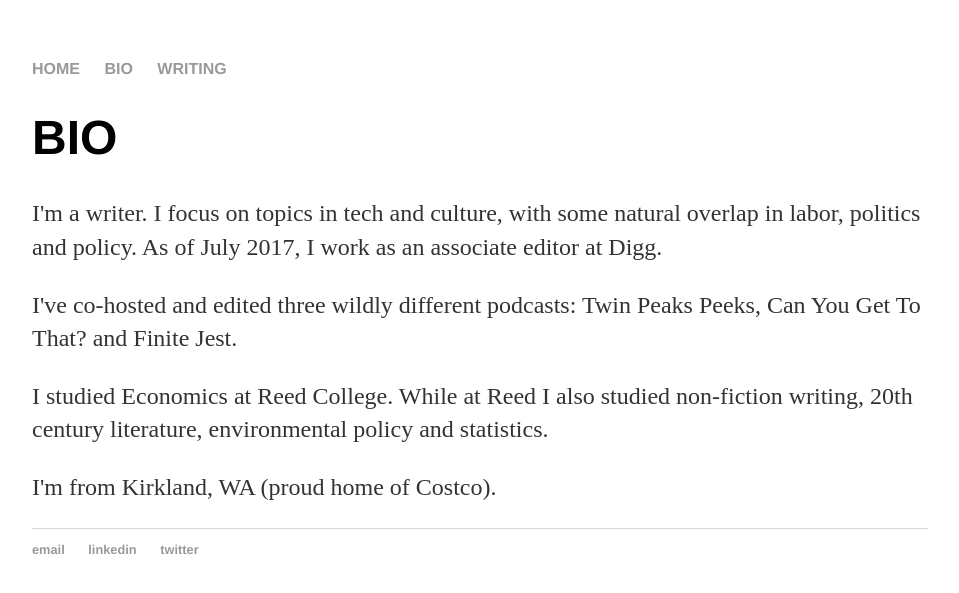
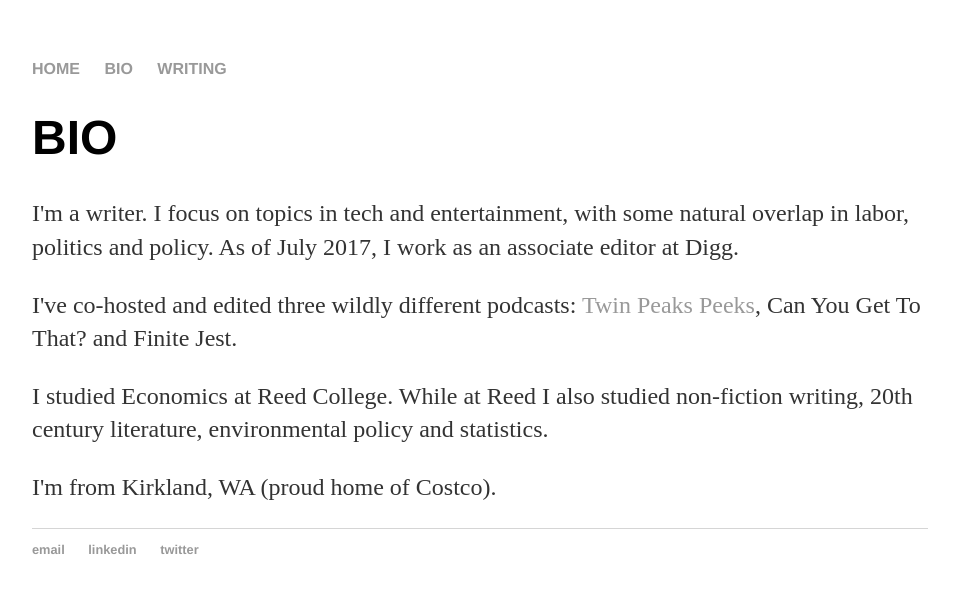
Before and after one commit to mathewolson/mathewolson.github.io, a Jekyll site: the page built from about.html, in a window 1280 px wide. Shown: the top 593 px of the page, without its empty margins (160-1119 px from the left). Built offline with Jekyll 4.4.1, drawn with Linux system fonts in a browser that asks for light colours.

Commit message:
Update about.html

```diff
--- a/about.html
+++ b/about.html
@@ -4,8 +4,8 @@ title: Bio
 ---
 <div class="blurb">
 	<h1>BIO</h1>
-	<p>I'm a writer. I focus on topics in tech and culture, with some natural overlap in labor, politics and policy. As of July 2017, I work as an associate editor at Digg. </p>
-	<p>I've co-hosted and edited three wildly different podcasts: Twin Peaks Peeks, Can You Get To That? and Finite Jest.</p>
+	<p>I'm a writer. I focus on topics in tech and entertainment, with some natural overlap in labor, politics and policy. As of July 2017, I work as an associate editor at Digg. </p>
+	<p>I've co-hosted and edited three wildly different podcasts: <a href="https://twinpeakspeeks.simplecast.fm/">Twin Peaks Peeks</a>, Can You Get To That? and Finite Jest.</p>
 	<p>I studied Economics at Reed College. While at Reed I also studied non-fiction writing, 20th century literature, environmental policy and statistics.</p>
 	<p>I'm from Kirkland, WA (proud home of Costco).</p>
 </div><!-- /.blurb -->
```
